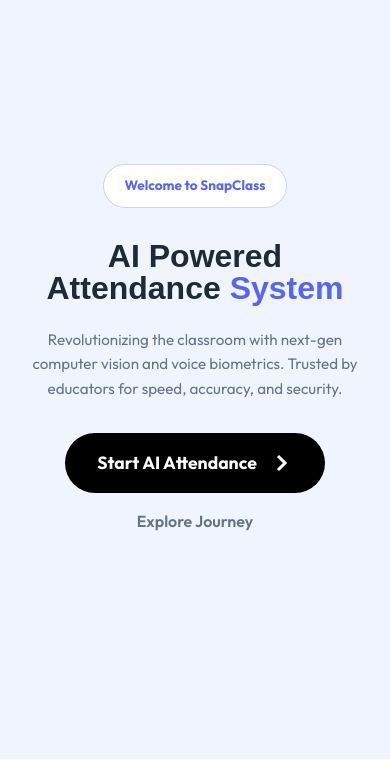
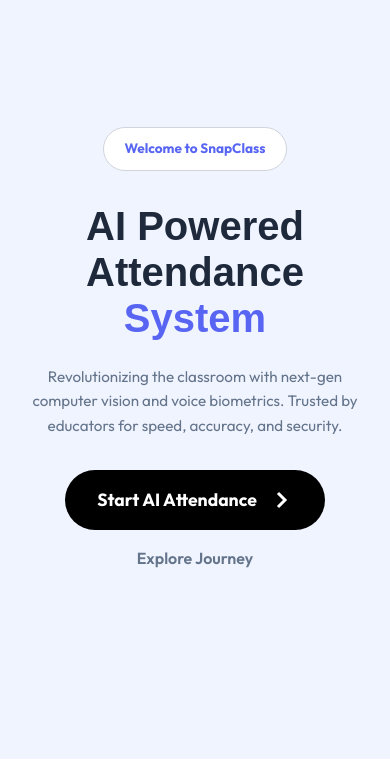
Before and after one commit to ritikasainii1234-cloud/snapclass-Landing_Page, a Flask app: page / in a window 390 px wide. Shown: the part 71-838 px from the top of the page. Run offline with Flask 3, Linux system fonts and the light colour scheme; some web fonts are replaced.

Commit message:
Finalize SnapClass responsive landing page

```diff
--- a/static/css/style.css
+++ b/static/css/style.css
@@ -787,3 +787,14 @@ h4 {
     .hero { padding: 70px 20px; }
     .hero h1 { font-size: clamp(2rem, 8vw, 2.8rem); }
 }
+/* Final Hero Layout Adjustment */
+
+.hero h1 {
+    font-size: clamp(2.5rem, 4vw, 4rem);
+    line-height: 1.15;
+}
+
+.card-left,
+.card-right {
+    top: 42%;
+}
```
